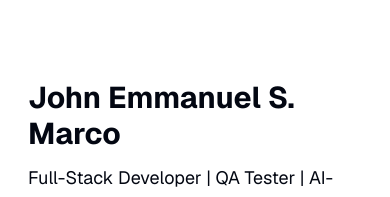
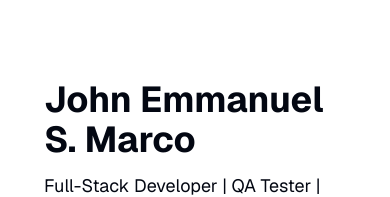
Before and after one commit to johnEmman/johnemmanuelsmarco, a Next.js app: page / in a window 390 px wide. Shown: the top 197 px of the page. Built offline with nearby package versions, Linux system fonts and the light colour scheme.

Commit message:
joke, another commit xd

```diff
--- a/src/app/page.tsx
+++ b/src/app/page.tsx
@@ -12,7 +12,7 @@ import "animate.css";
 export default function App() {
   return (
     <>
-      <main className="px-3 xl:px-80 text-gray-950 font-sans bg-[#FFFFFF]">
+      <main className="px-7 lg:px-80 text-gray-950 font-sans bg-[#FFFFFF]">
         <div id="home">
           <Home />
         </div>
--- a/src/components/Home.tsx
+++ b/src/components/Home.tsx
@@ -10,7 +10,7 @@ export default function Home() {
         <div className="">
           {/* Name with fade + slide down */}
           <motion.div
-            className="text-3xl mb-3 md:text-5xl font-bold"
+            className="text-4xl mb-3 md:text-5xl font-bold"
             initial={{ opacity: 0, y: -50 }}
             whileInView={{ opacity: 1, y: 0 }}
             transition={{ duration: 0.8, ease: "easeOut" }}
```
